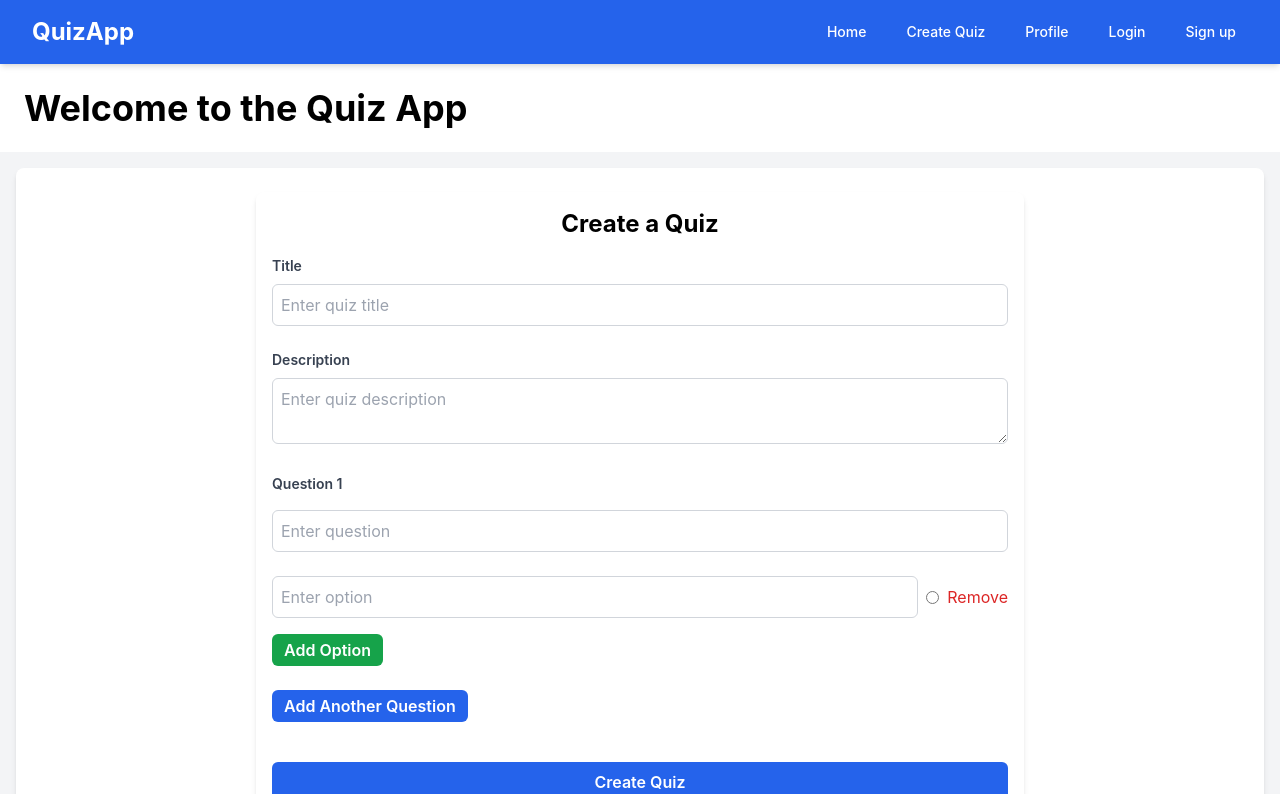
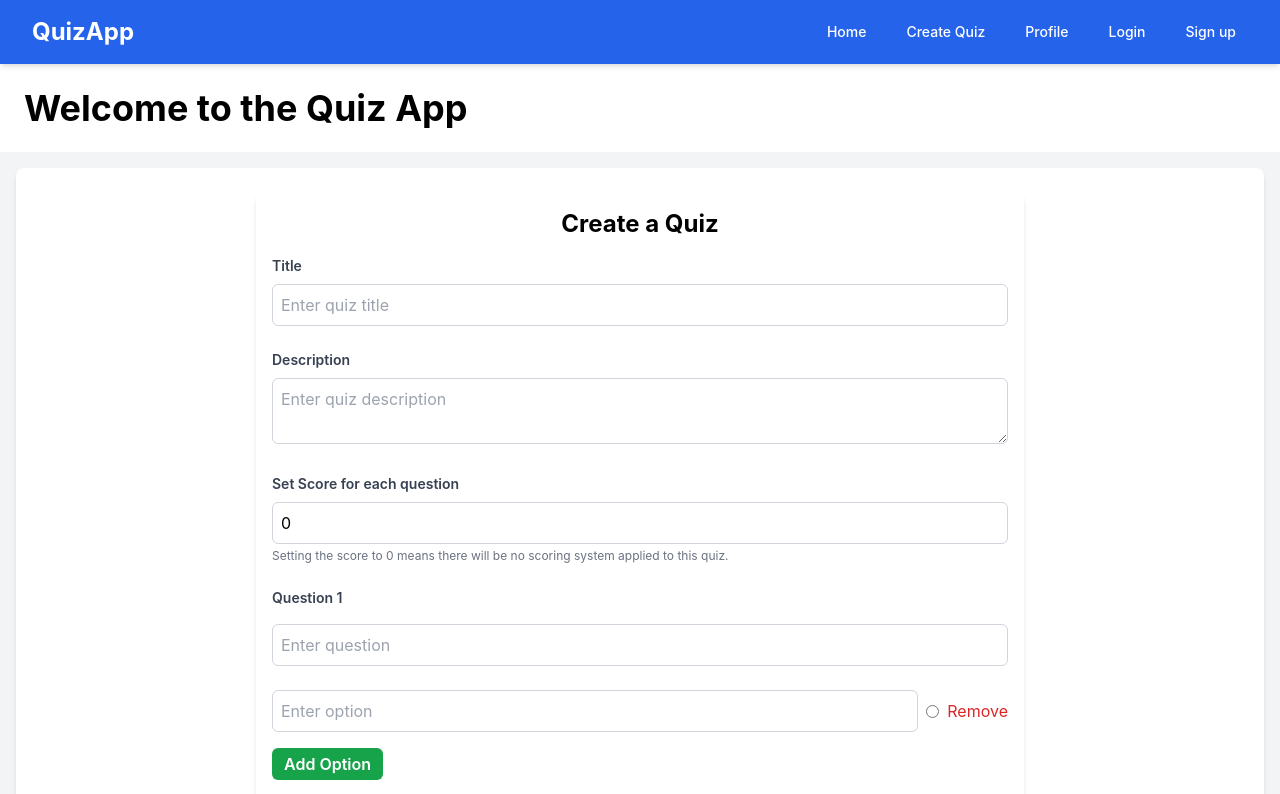
Before and after one commit to prabhakarsingh2019/MERN, a React (Create React App) app in the folder quiz-app/frontend/: page /create-quiz in a window 1280 px wide. Shown: the top 794 px of the page. Built offline with nearby package versions, Linux system fonts and the light colour scheme.

Commit message:
changes in quiz db model

```diff
--- a/quiz-app/frontend/src/components/Home.js
+++ b/quiz-app/frontend/src/components/Home.js
@@ -3,6 +3,7 @@ import Quiz from "./Quiz";
 
 const Home = () => {
   const [quizes, setQuizes] = useState([]);
+  const [loading, setLoading] = useState(true);
 
   useEffect(() => {
     const fetchQuiz = async () => {
@@ -15,11 +16,23 @@ const Home = () => {
         setQuizes(data);
       } catch (error) {
         throw error;
+      } finally {
+        setLoading(false);
       }
     };
 
     fetchQuiz();
   }, []);
+  if (loading) {
+    return (
+      <div className="flex items-center justify-center min-h-screen bg-gray-100">
+        <div className="flex flex-col items-center">
+          <div className="w-16 h-16 border-4 border-blue-500 border-t-transparent rounded-full animate-spin mb-4"></div>
+          <p className="text-xl text-gray-700">Loading...</p>
+        </div>
+      </div>
+    );
+  }
 
   return (
     <div className="min-h-screen bg-gray-100">
--- a/quiz-app/frontend/src/components/ParticipatePage.js
+++ b/quiz-app/frontend/src/components/ParticipatePage.js
@@ -17,6 +17,8 @@ const ParticipatePage = () => {
   const [isSubmitted, setIsSubmitted] = useState(false);
   const [selectedAnswers, setSelectedAnswers] = useState({});
   const [message, setMessage] = useState("");
+  let score = 0;
+
   useEffect(() => {
     const fetchQuiz = async () => {
       try {
@@ -66,17 +68,36 @@ const ParticipatePage = () => {
       setMessage("Answer all the questions before submitting the quiz");
       return;
     }
-
+    window.scrollTo({ top: 0, behavior: "smooth" });
     setIsSubmitted(true);
   };
   if (!quiz) {
-    return <div>Loading...</div>;
+    return (
+      <div className="flex items-center justify-center min-h-screen bg-gray-100">
+        <div className="flex flex-col items-center">
+          <div className="w-16 h-16 border-4 border-blue-500 border-t-transparent rounded-full animate-spin mb-4"></div>
+          <p className="text-xl text-gray-700">Loading...</p>
+        </div>
+      </div>
+    );
   }
   return (
     <div className="p-6 bg-gray-100 min-h-screen">
       {isSubmitted && (
         <div>
-          <h1 className="text-5xl font-bold mb-4 text-blue-500">Quiz Result</h1>
+          <div>
+            <h1 className="text-5xl font-bold mb-4 text-blue-500">
+              Quiz Result
+            </h1>
+          </div>
+          {quiz.points !== 0 ? (
+            <div>
+              <p className="text-2xl  mb-4 text-gray-700">Your Score:</p>
+              <p className="text-2xl font-bold mb-4 text-gray-700">{score}</p>
+            </div>
+          ) : (
+            ""
+          )}
         </div>
       )}
 
--- a/quiz-app/frontend/src/components/QuizForm.js
+++ b/quiz-app/frontend/src/components/QuizForm.js
@@ -11,6 +11,7 @@ const QuizForm = () => {
         options: [{ text: "", isCorrect: false }],
       },
     ],
+    points: 0,
   });
 
   const [message, setMessage] = useState("");
@@ -115,6 +116,26 @@ const QuizForm = () => {
           />
         </div>
 
+        {/* Points for each queston */}
+        <div>
+          <label className="block text-sm font-semibold text-gray-700">
+            Set Score for each question
+          </label>
+          <input
+            type="text"
+            placeholder="Default value will be set to 0"
+            name="points"
+            value={quiz.points}
+            onChange={handleFormChange}
+            required
+            className="w-full mt-2 p-2 border border-gray-300 rounded-md"
+          />
+          <p className="mt-1 text-xs text-gray-500">
+            Setting the score to 0 means there will be no scoring system applied
+            to this quiz.
+          </p>
+        </div>
+
         {/* Quiz Questions */}
         {quiz.questions.map((question, qIndex) => (
           <div key={qIndex} className="space-y-4">
```
Also changed, not shown: 1 other file (tests, documents, lock files or other folders).
